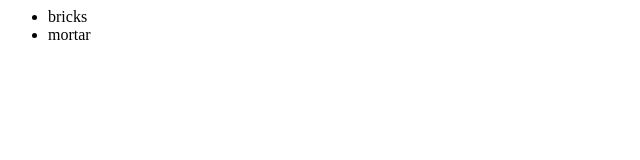
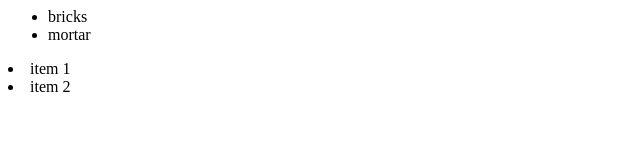
Before and after one commit to FG-Design/newGitTest, a plain HTML site: page index.html in a window 1280 px wide. Shown: the whole page, without its empty margins (0-640 px from the left). Drawn offline with Linux system fonts and the light colour scheme.

Commit message:
added module-one

```diff
--- a/index.html
+++ b/index.html
@@ -6,5 +6,9 @@
 				<li>mortar</li>
 			</ul>
 		</div>
+		<module-one>
+			<li>item 1</li>
+			<li>item 2</li>
+		</module-one>
 	</body>
 </html>
```
